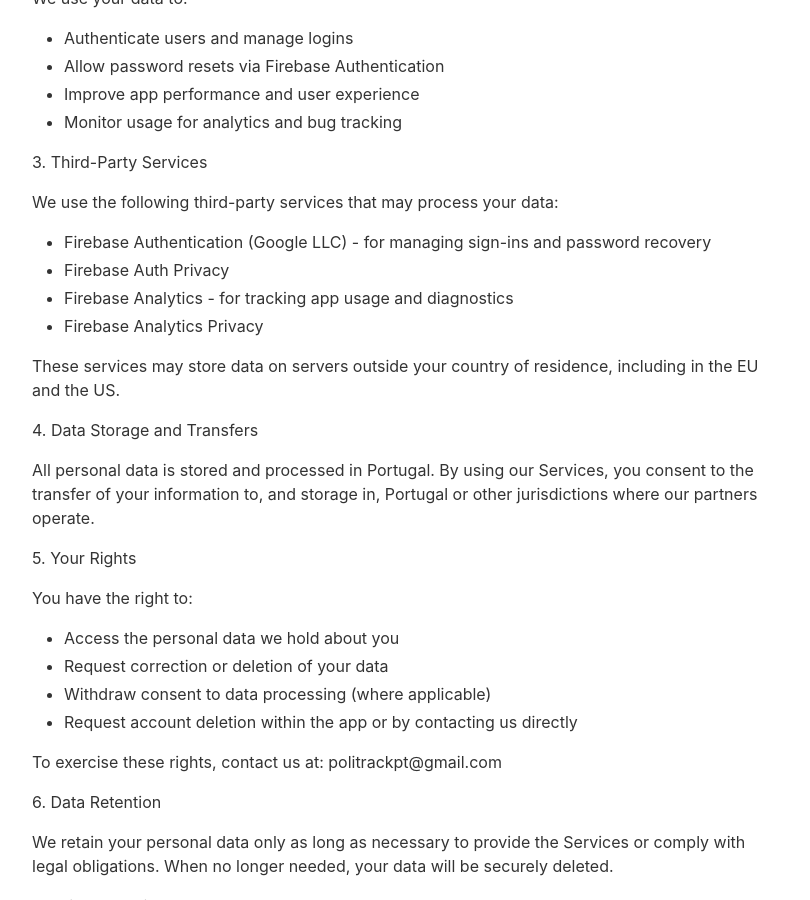
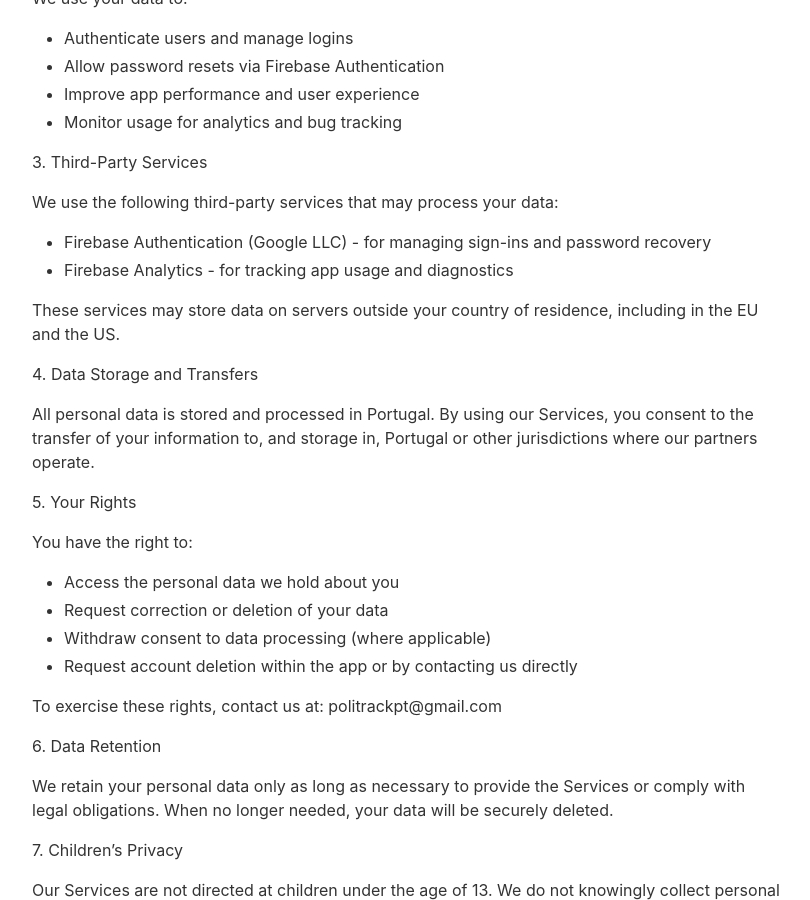
Before and after one commit to politrackpt/politrackpt.github.io, a Jekyll site: the page built from _pages/privacypolicy.md, in a window 1280 px wide and 900 px high, scrolled down 10267 px. Shown: the whole window, without its empty margins (233-1043 px from the left). Built offline with Jekyll 4.4.1, drawn with Linux system fonts in a browser that asks for light colours; nearby versions of some CDN libraries.

Commit message:
Update privacypolicy.md

```diff
--- a/_pages/privacypolicy.md
+++ b/_pages/privacypolicy.md
@@ -223,9 +223,7 @@ We use your data to:
 We use the following third-party services that may process your data:
 
 - Firebase Authentication (Google LLC) - for managing sign-ins and password recovery
-- Firebase Auth Privacy
 - Firebase Analytics - for tracking app usage and diagnostics
-- Firebase Analytics Privacy
 
 These services may store data on servers outside your country of residence, including in the EU and the US.
 
```
